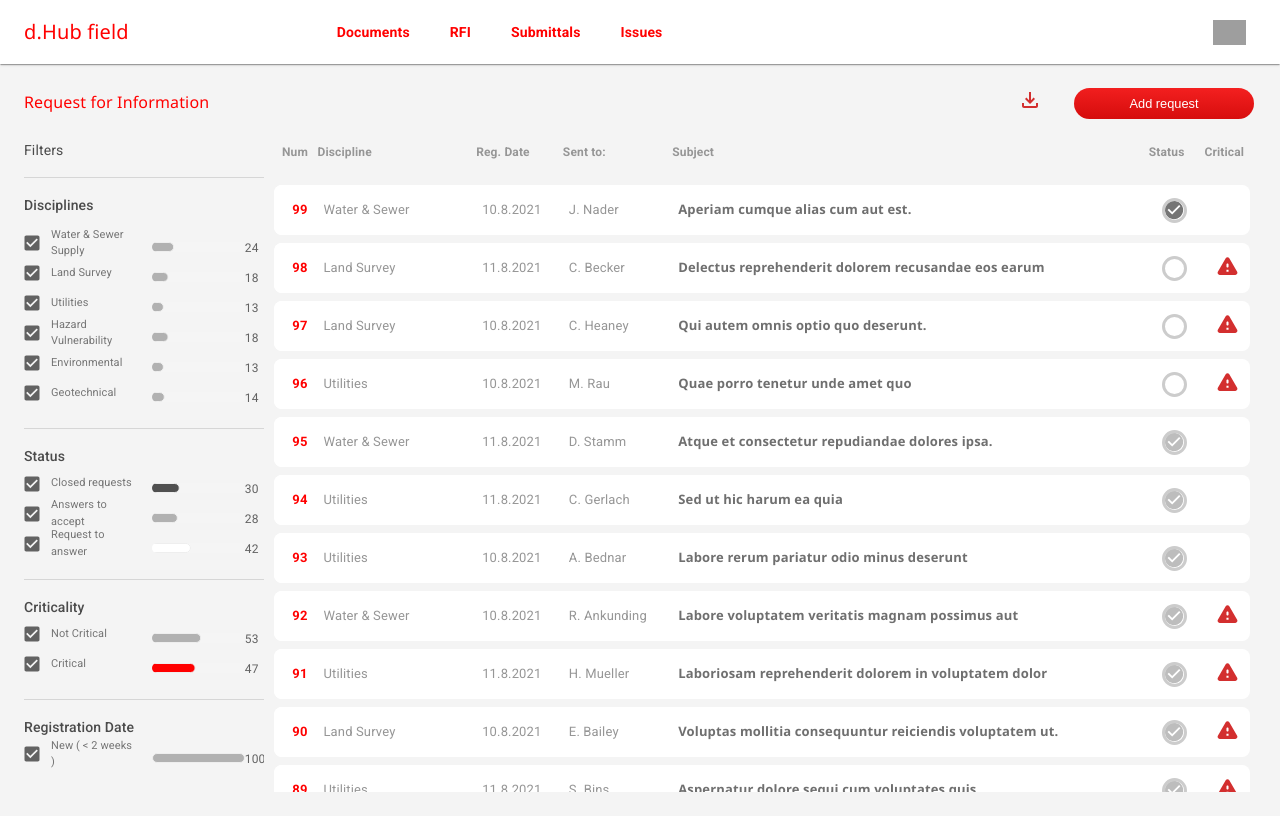
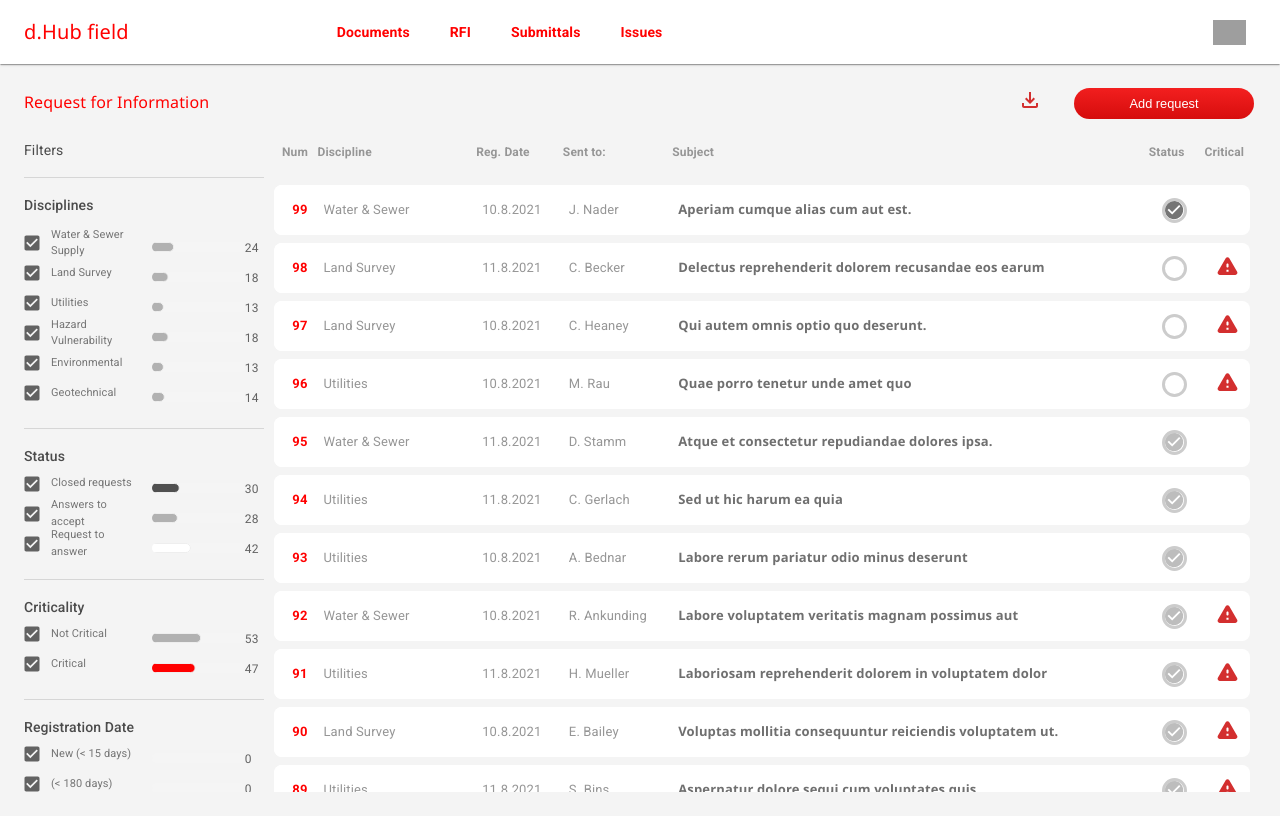
Before and after one commit to davidcastillog/react-message-panel, a React (Create React App) app: page / in a window 1280 px wide. Built offline with nearby package versions, Linux system fonts and the light colour scheme; grey boxes are pictures that could not be loaded.

Commit message:
Registration date in filter panel updated

```diff
--- a/src/components/Filters/Filters.jsx
+++ b/src/components/Filters/Filters.jsx
@@ -18,6 +18,10 @@ const Filters = ({ messages }) => {
   const [disciplineMessages, setDisciplineMessages] = useState([]);
   const [statusMessages, setStatusMessages] = useState([]);
   const [criticalityMessages, setCriticalityMessages] = useState([]);
+
+  // Messages by Date
+  const [messagesByDate, setMessagesByDate] = useState([]);
+  console.log("Date", messagesByDate);
 
   // Setting the unique values of the discipline, status and criticality.
   useEffect(() => {
@@ -55,6 +59,29 @@ const Filters = ({ messages }) => {
     setCriticalityMessages(criticalityCount);
   }, [messages, discipline, status, criticality]);
 
+  // Filter messages by date (15 days, 180 days, 1 year)
+  useEffect(() => {
+    const newDate = new Date(); // Get current date
+    const dateCount = [
+      messages.filter((message) => {
+        const date = new Date(message.regDate); // Convert date to format DD.MM.YYYY
+        const diff = newDate - date; // Get difference between current date and date of message
+        return diff < 15 * 24 * 60 * 60 * 1000; // Less than 15 days
+      }),
+      messages.filter((message) => {
+        const date = new Date(message.regDate);
+        const diff = newDate - date;
+        return diff < 180 * 24 * 60 * 60 * 1000; // Less than 180 days
+      }),
+      messages.filter((message) => {
+        const date = new Date(message.regDate);
+        const diff = newDate - date;
+        return diff < 365 * 24 * 60 * 60 * 1000; // Less than 1 year
+      }),
+    ];
+    setMessagesByDate(dateCount);
+  }, [messages]);
+
   return (
     <>
       <Typography
@@ -91,11 +118,7 @@ const Filters = ({ messages }) => {
               <FormControlLabel
                 key={i}
                 control={
-                  <Checkbox
-                    size="small"
-                    color="default"
-                    defaultChecked
-                  />
+                  <Checkbox size="small" color="default" defaultChecked />
                 }
                 label={disciplineMessage[0].discipline}
                 value={disciplineMessage[0].discipline}
@@ -105,6 +128,7 @@ const Filters = ({ messages }) => {
             <Grid item xs={4} sm={4} className="progress-bar">
               <QuantityLine
                 value={disciplineMessage.length}
+                totalMessages={messages.length}
                 category={disciplineMessage[0].discipline}
               />
             </Grid>
@@ -152,6 +176,7 @@ const Filters = ({ messages }) => {
             <Grid item xs={4} sm={4} className="progress-bar">
               <QuantityLine
                 value={statusMessage.length}
+                totalMessages={messages.length}
                 category={statusMessage[0].status}
               />
             </Grid>
@@ -191,6 +216,7 @@ const Filters = ({ messages }) => {
             <Grid item xs={4} sm={4} className="progress-bar">
               <QuantityLine
                 value={criticalityMessage.length}
+                totalMessages={messages.length}
                 category={criticalityMessage[0].critical}
               />
             </Grid>
@@ -206,23 +232,37 @@ const Filters = ({ messages }) => {
         Registration Date
       </Typography>
       <FormGroup sx={{ mb: 2 }}>
+        {messagesByDate.map((messagesByDateMessage, i) => (
           <Grid
             container
+            key={i}
             spacing={12}
             sx={{ display: "flex", direction: "row", alignItems: "center" }}
           >
             <Grid item xs={8} sm={8} className="filter-checkline">
               <FormControlLabel
-              control={<Checkbox size="small" color="default" defaultChecked />}
-              label="New ( < 2 weeks )"
+                key={i}
+                control={
+                  <Checkbox size="small" color="default" defaultChecked />
+                }
+                label={
+                  i === 0
+                    ? "New (< 15 days)"
+                    : i === 1
+                    ? "(< 180 days)"
+                    : "(< 1 year)"
+                }
                 className="checkbox-label"
-              value="15"
               />
             </Grid>
             <Grid item xs={4} sm={4} className="progress-bar">
-            <QuantityLine value={100} />
+              <QuantityLine
+                value={messagesByDateMessage.length}
+                totalMessages={messages.length}
+              />
             </Grid>
           </Grid>
+        ))}
       </FormGroup>
     </>
   );
--- a/src/components/QuantityLine/QuantityLine.jsx
+++ b/src/components/QuantityLine/QuantityLine.jsx
@@ -5,7 +5,7 @@ import LinearProgress, {
 import Typography from "@mui/material/Typography";
 import Grid from "@mui/material/Grid";
 
-export const QuantityLine = ({ value, category }) => {
+export const QuantityLine = ({ value, category, totalMessages }) => {
   // Adjust the color of the progress bar based on the category
   const colorByCategory = (category) => {
     switch (category) {
@@ -41,7 +41,7 @@ export const QuantityLine = ({ value, category }) => {
         sx={{ display: "flex", direction: "row", alignItems: "center" }}
       >
         <Grid item xs={10} sm={10}>
-          <BorderLinearProgress variant="determinate" value={Math.round(value)} />
+          <BorderLinearProgress variant="determinate" value={((value/totalMessages)*100)} />
         </Grid>
         <Grid item xs={2} sm={2}>
           <Typography
--- a/src/components/index.jsx
+++ b/src/components/index.jsx
@@ -1,7 +1,7 @@
 export { default as TableOfMessages } from "./TableOfMessages/TableOfMessages";
 export { default as ButtonDefault } from "./ButtonDefault/ButtonDefault";
 export { default as MessageCard } from "./MessageCard/MessageCard";
+export { default as PaginationMU } from "./Pagination/Pagination";
 export { default as RequestBar } from "./RequestBar/RequestBar";
 export { default as Filters } from "./Filters/Filters";
 export { default as NavBar } from "./NavBar/NavBar";
-export { default as PaginationMU } from "./Pagination/Pagination";
```
Lines whose indentation alone changed are shown as unchanged.
